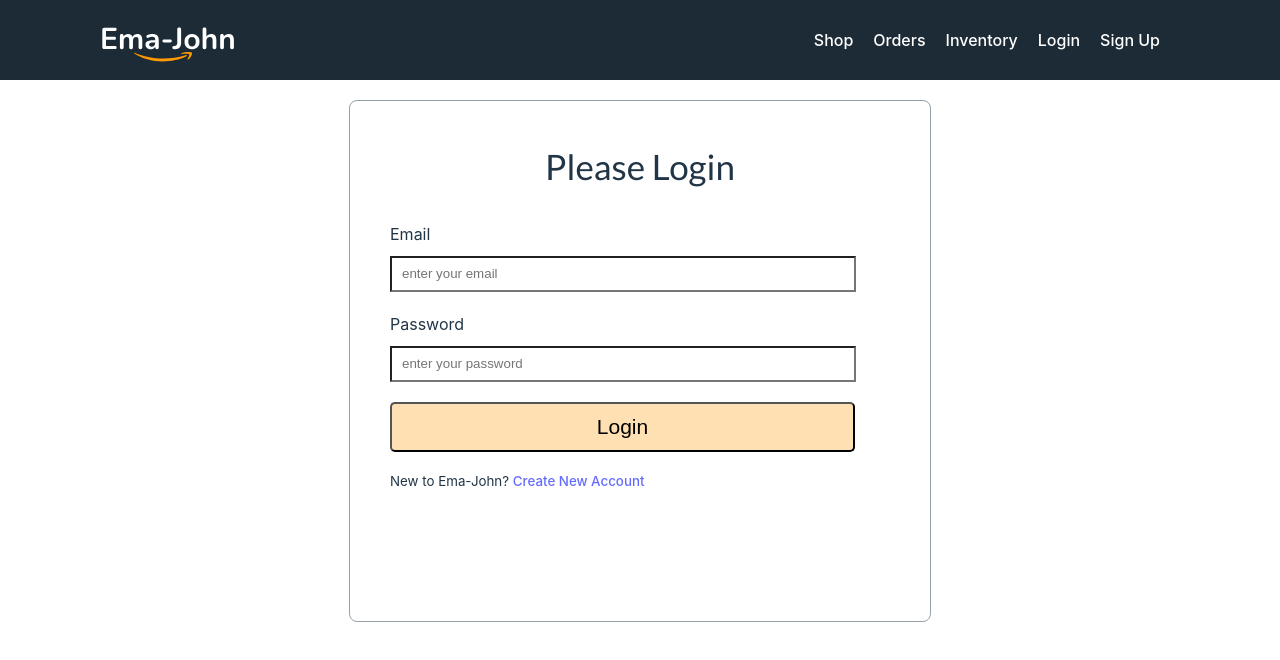
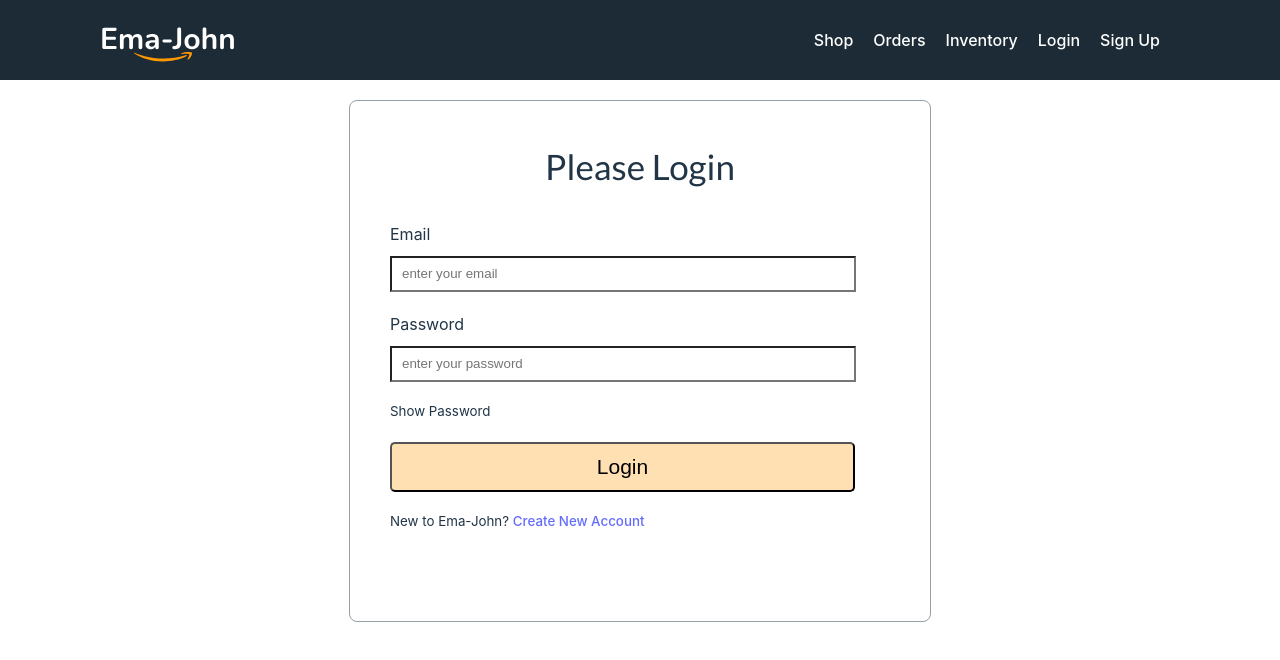
Before and after one commit to arefin-aareef/ecommerce-react, a React (Vite) app: page /login in a window 1280 px wide. Shown: the top 660 px of the page. Built offline with nearby package versions, Linux system fonts and the light colour scheme; no server answers.

Commit message:
show & hide password

```diff
--- a/src/components/Login/Login.jsx
+++ b/src/components/Login/Login.jsx
@@ -4,6 +4,7 @@ import { AuthContext } from "../providers/AuthProvider";
 import "./Login.css";
 
 const Login = () => {
+  const [show, setShow] = useState(false)
 
   const [error, setError] = useState('');
   const {signIn} = useContext(AuthContext);
@@ -55,12 +56,17 @@ const Login = () => {
           <div className="form-control">
             <label htmlFor="">Password</label>
             <input
-              type="password"
+              type={show ? "text" : "password"}
               name="password"
               id="password"
               placeholder="enter your password"
               required
             />
+            <p onClick={() => setShow(!show)}><small>
+              {
+                show ? <span>Hide Password</span> : <span>Show Password</span>
+              }
+              </small></p>
           </div>
           <input className="btn-submit" type="submit" value="Login"/>
         </form>
```
